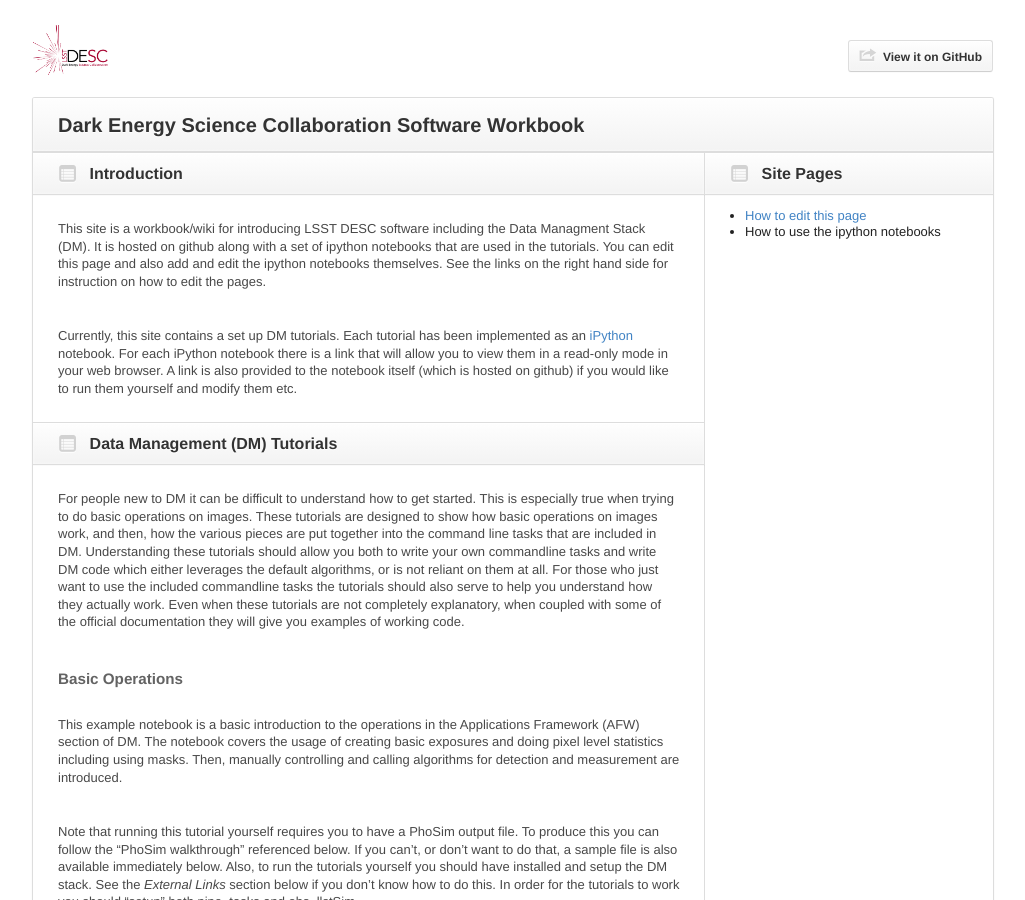
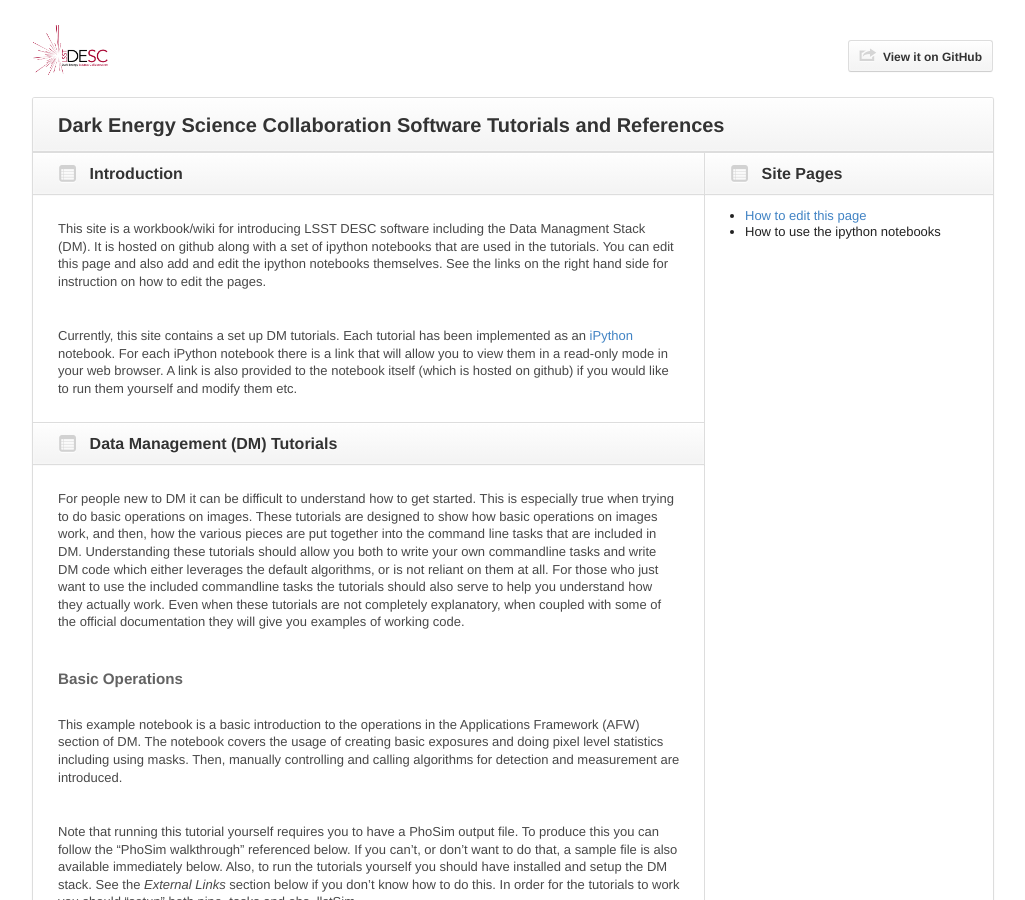
Before and after one commit to LSSTDESC/DataManagementWorkbook, a Jekyll site: the page built from index.md, in a window 1280 px wide and 900 px high. Shown: the whole window, without its empty margins (127-1152 px from the left). Built offline with Jekyll 4.4.1, drawn with Linux system fonts in a browser that asks for light colours.

Commit message:
Change Title

```diff
--- a/index.md
+++ b/index.md
@@ -1,6 +1,6 @@
 ---
 layout: pagewithsidebar
-title:  Dark Energy Science Collaboration Software Workbook
+title:  Dark Energy Science Collaboration Software Tutorials and References
 ---
 
 <!---
```
